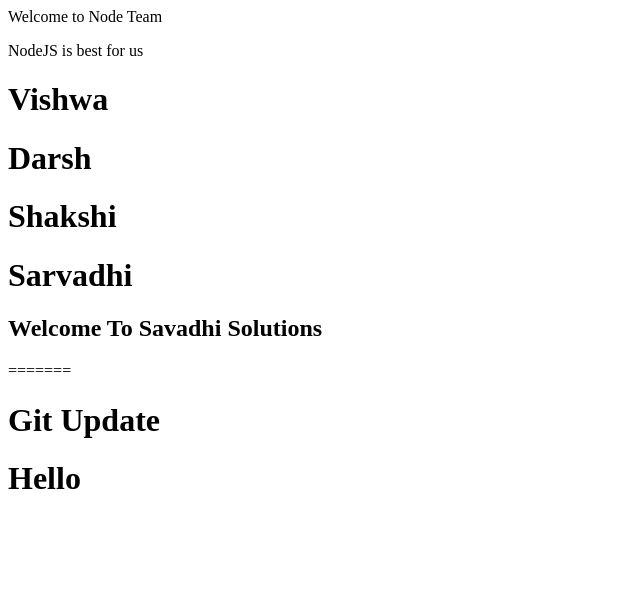
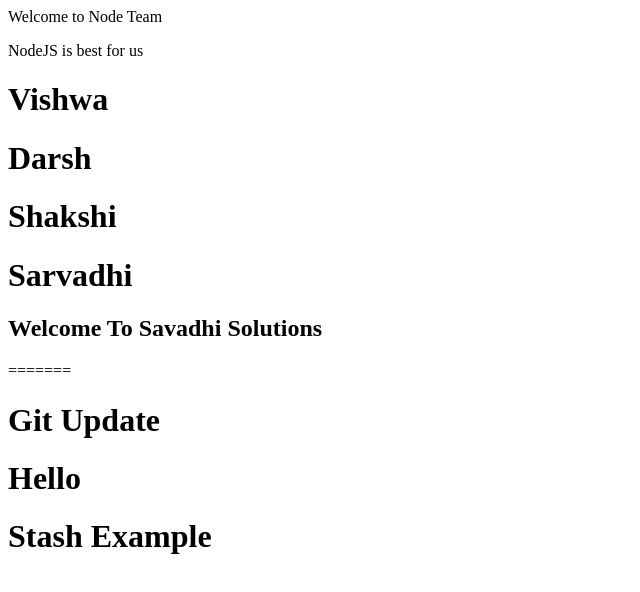
Before and after one commit to darshparmar18/Test, a plain HTML site: page index.html in a window 1280 px wide. Shown: the whole page, without its empty margins (0-640 px from the left). Drawn offline with Linux system fonts and the light colour scheme.

Commit message:
Add file

```diff
--- a/index.html
+++ b/index.html
@@ -10,3 +10,4 @@
 
 <h1>Git Update</h1>
 <h1>Hello</h1>
+<h1>Stash Example</h1>
```
Also changed, not shown: demo.js (added).
